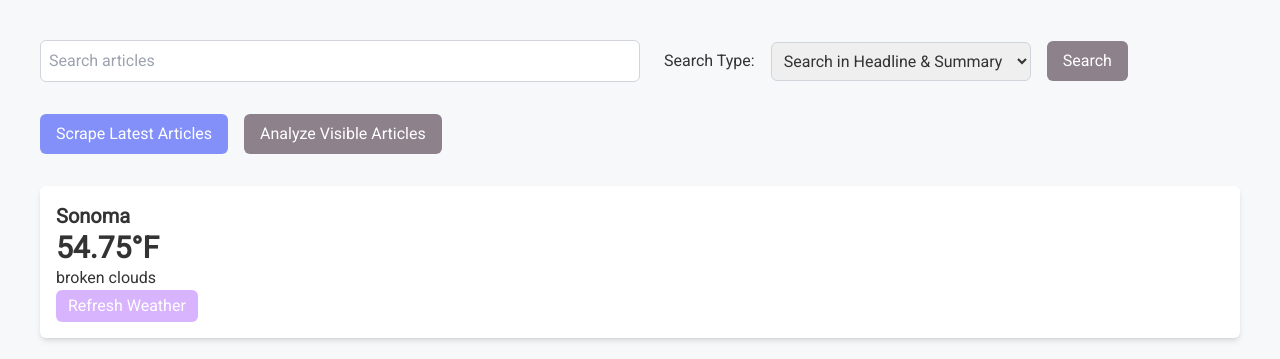
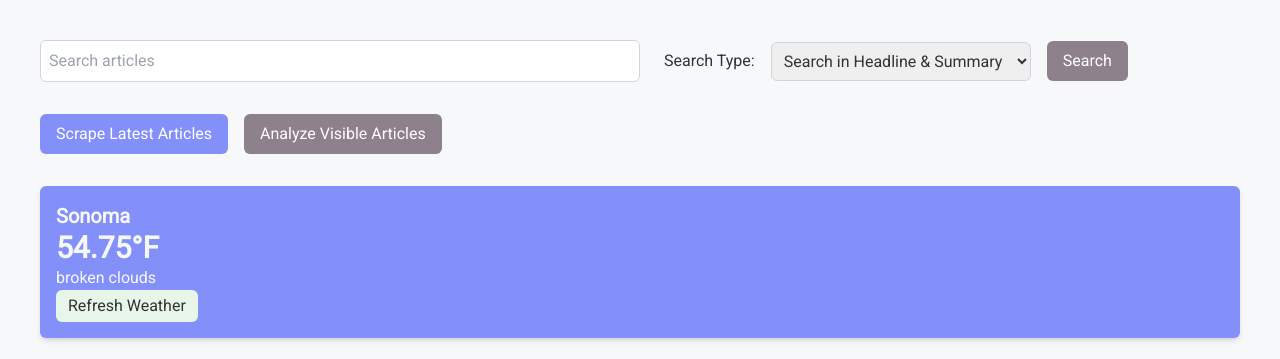
Before and after one commit to jsnorek/NewsNow, a Flask app: page / in a window 1280 px wide. Shown: the top 359 px of the page. Run offline with Flask 3, Linux system fonts and the light colour scheme; data comes from the database, SQL or seed files in the repository; some libraries are stand-ins or nearby versions.

Commit message:
update weather widget base css to match style guide

```diff
--- a/templates/index.html
+++ b/templates/index.html
@@ -85,17 +85,17 @@
     </section>
 
     <!-- Weather Widget -->
-    <div class="weather-widget my-6 p-4 bg-white shadow-md rounded-md">
+    <div class="weather-widget my-6 p-4 bg-accent shadow-md rounded-md">
         {% if weather %}
-            <p class="text-xl font-semibold">{{weather.city}}</p>
-            <p class="text-3xl font-bold">{{weather.temp}}°F</p>
-            <p>{{weather.description}}</p>
+            <p class="text-xl text-background font-semibold">{{weather.city}}</p>
+            <p class="text-3xl text-background font-bold">{{weather.temp}}°F</p>
+            <p class="text-background">{{weather.description}}</p>
             <p>{{weather.icon}}</p>
         {% else %}
             <p>Weather data unavailable</p>
         {% endif %}
         <form action="/update_weather" method="POST">
-            <button type="submit" class="bg-purple-300 text-white py-1 px-3 rounded-md hover:bg-purple-400 transition-all">Refresh Weather</button>
+            <button type="submit" class="bg-secondary text-text py-1 px-3 rounded-md hover:bg-[#D6EDD8] transition-all">Refresh Weather</button>
         </form>
     </div>
 
```
